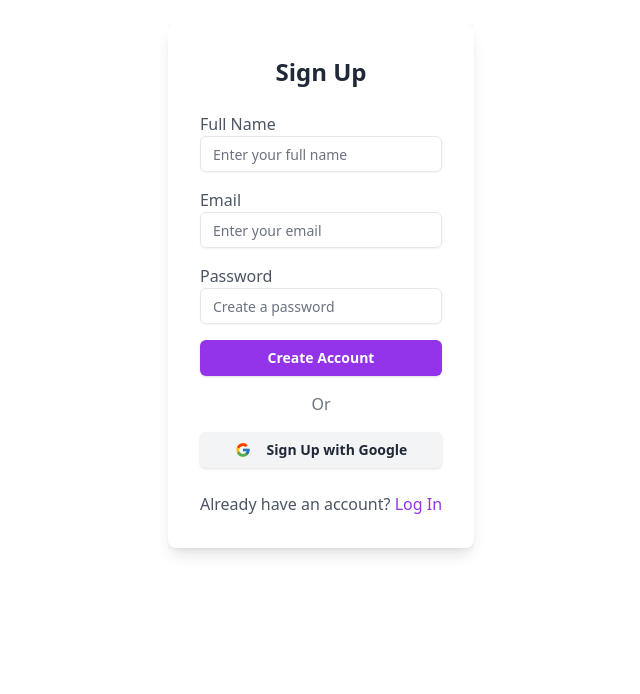
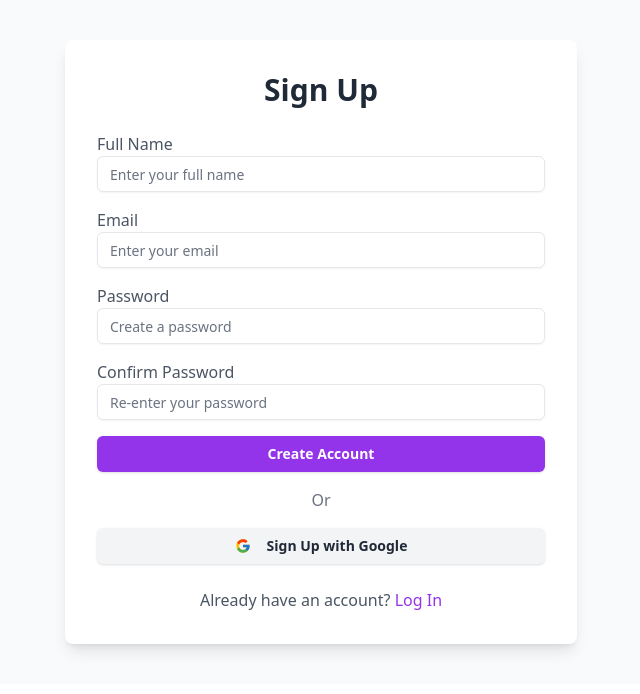
Before and after one commit to adoumouangnamouemmanuel/Discrete_Learn, a React (Vite) app: page /signup in a window 1280 px wide. Shown: the top 694 px of the page, without its empty margins (319-959 px from the left). Built offline with nearby package versions, Linux system fonts and the light colour scheme.

Commit message:
Fully set up of signup and signin, arranging margins and paddings

```diff
--- a/src/App.tsx
+++ b/src/App.tsx
@@ -23,10 +23,9 @@ const App = () => {
         {!isAuthentificated && <Header />}
         <div className="flex flex-1 overflow-hidden">
           {!isAuthentificated && <Sidebar />}
-          <main className={`${isAuthentificated ? "flex-1 overflow-y-hidden p-6" : "flex-1 overflow-y-auto p-6"}`} >
-            <div className={`${isAuthentificated ? "h-full w-full" : ""}`}>
+          <main className={`${isAuthentificated ? "flex-1 overflow-y-hidden p-0" : "flex-1 overflow-y-auto p-6"}`} >
+
               <RoutesConfig />
-            </div>
           </main>
         </div>
         {!isAuthentificated && <Footer />}
--- a/src/components/Header.tsx
+++ b/src/components/Header.tsx
@@ -1,7 +1,7 @@
+import { Button } from "@/components/ui/button"; // Adjust the path as per your project structure
+import { Input } from "@/components/ui/input"; // Adjust the path as per your project structure
 import { FC } from "react";
 import { Link } from "react-router-dom";
-import { Button } from "@/components/ui/button";// Adjust the path as per your project structure
-import { Input } from "@/components/ui/input"; // Adjust the path as per your project structure
 
 const Header: FC = () => {
   return (
--- a/src/index.css
+++ b/src/index.css
@@ -2,28 +2,27 @@
 @tailwind components;
 @tailwind utilities;
 
-/* Ensure the body and html take full height and width */
+/* Ensure the body and html take full height and width
+*/
 html, body {
   margin: 0;
   padding: 0;
-  height: 100%;
-  width: 100%;
-  display: flex;
+  /* height: 100%;
+  width: 100%; */
+  /* display: flex;
   justify-content: center;
-  align-items: center;
-  overflow: hidden;
+  align-items: center; */
 }
 
 /* Ensure the root takes full height */
-#root {
+/* #root {
   height: 100%;
-}
+} */
 
 /* Optionally set a universal box-sizing to prevent issues with padding and borders */
-*, *::before, *::after {
+/* *, *::before, *::after {
   box-sizing: border-box;
-}
-
+} */
 
 /* :root {
   font-family: Inter, system-ui, Avenir, Helvetica, Arial, sans-serif;
--- a/src/pages/auth/Login.tsx
+++ b/src/pages/auth/Login.tsx
@@ -1,6 +1,6 @@
-import { useState } from "react";
 import { Button } from "@/components/ui/button";
 import { Input } from "@/components/ui/input";
+import { useState } from "react";
 import { FcGoogle } from "react-icons/fc";
 
 const Login = () => {
@@ -23,9 +23,9 @@ const Login = () => {
   };
 
   return (
-    <div className="flex items-center justify-center max-h-screen bg-gray-50">
-      <div className="bg-white p-8 rounded-lg shadow-lg w-full max-w-lg">
-        <h2 className="text-2xl font-bold text-center text-gray-800 mb-6">
+    <div className="flex items-center justify-center max-h-screen bg-gray-50 w-full">
+      <div className="bg-white p-8 m-10 rounded-lg shadow-lg w-full max-w-lg">
+        <h2 className="text-3xl font-bold text-center text-gray-800 mb-6">
           Log In
         </h2>
 
--- a/src/pages/auth/SignUp.tsx
+++ b/src/pages/auth/SignUp.tsx
@@ -27,8 +27,8 @@ const Signup = () => {
   return (
     <div className="flex items-center justify-center max-h-screen bg-gray-50">
       {/* Increased width using max-w-lg */}
-      <div className="bg-white p-8 rounded-lg shadow-lg w-full max-w-lg">
-        <h2 className="text-2xl font-bold text-center text-gray-800 mb-6">
+      <div className="bg-white p-8 m-10 rounded-lg shadow-lg w-full max-w-lg">
+        <h2 className="text-3xl font-bold text-center text-gray-800 mb-6">
           Sign Up
         </h2>
 
@@ -81,7 +81,7 @@ const Signup = () => {
             />
           </div>
 
-          {/* <div>
+          <div>
             <label
               htmlFor="confirmPassword"
               className="text-gray-600 font-medium mb-2"
@@ -97,7 +97,7 @@ const Signup = () => {
               placeholder="Re-enter your password"
               required
             />
-          </div> */}
+          </div>
 
           <Button
             type="submit"
--- a/src/router/routes.tsx
+++ b/src/router/routes.tsx
@@ -24,8 +24,6 @@ const RoutesConfig = () => {
       <Route path="/resources" element={<Resources />} />
       <Route path="/about" element={<About />} />
       <Route path="/contact" element={<Contact />} />
-      <Route path="/sign-up" element={<SignUp />} />
-      <Route path="/sign-in" element={<SignIn />} />
       <Route path="/courses/definition" element={<SetDefinitionPage />} />
       <Route path="/signup" element={<SignUp />} />
       <Route path="/login" element={<SignIn />} />
```
